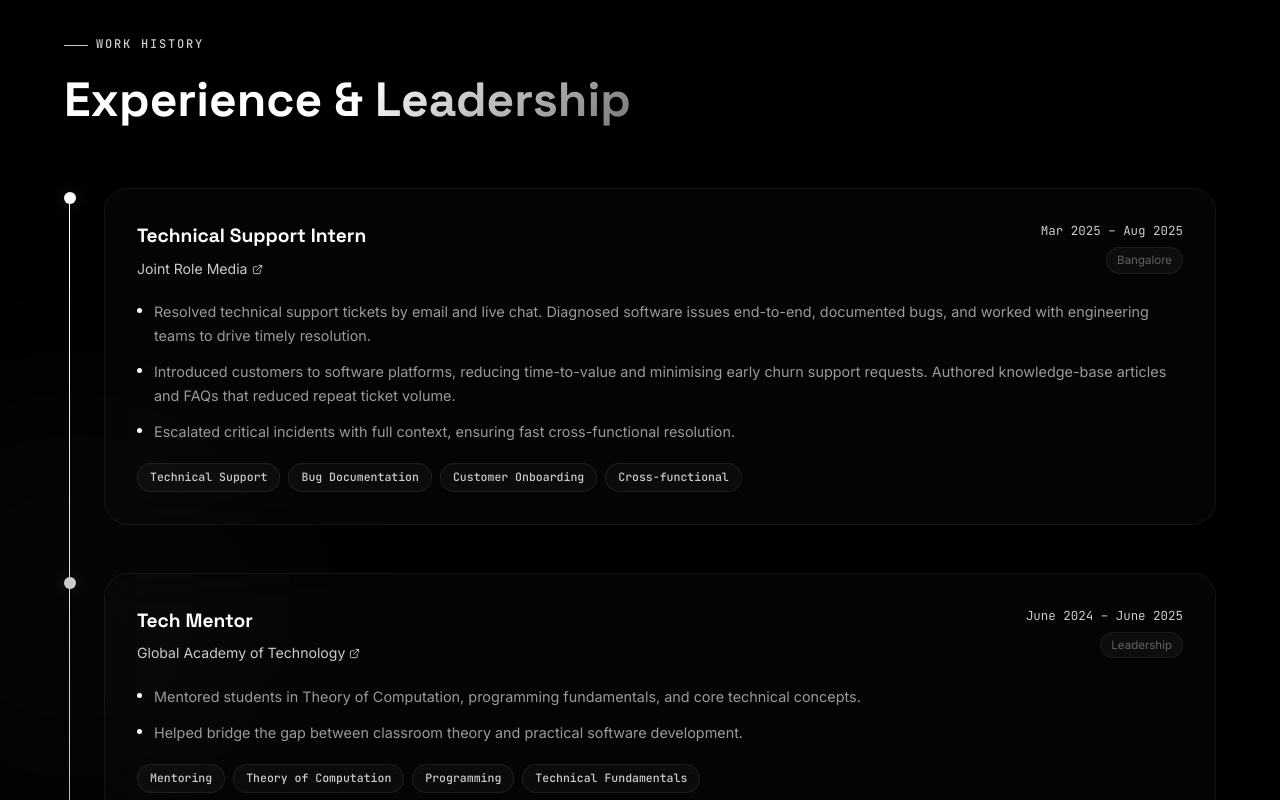
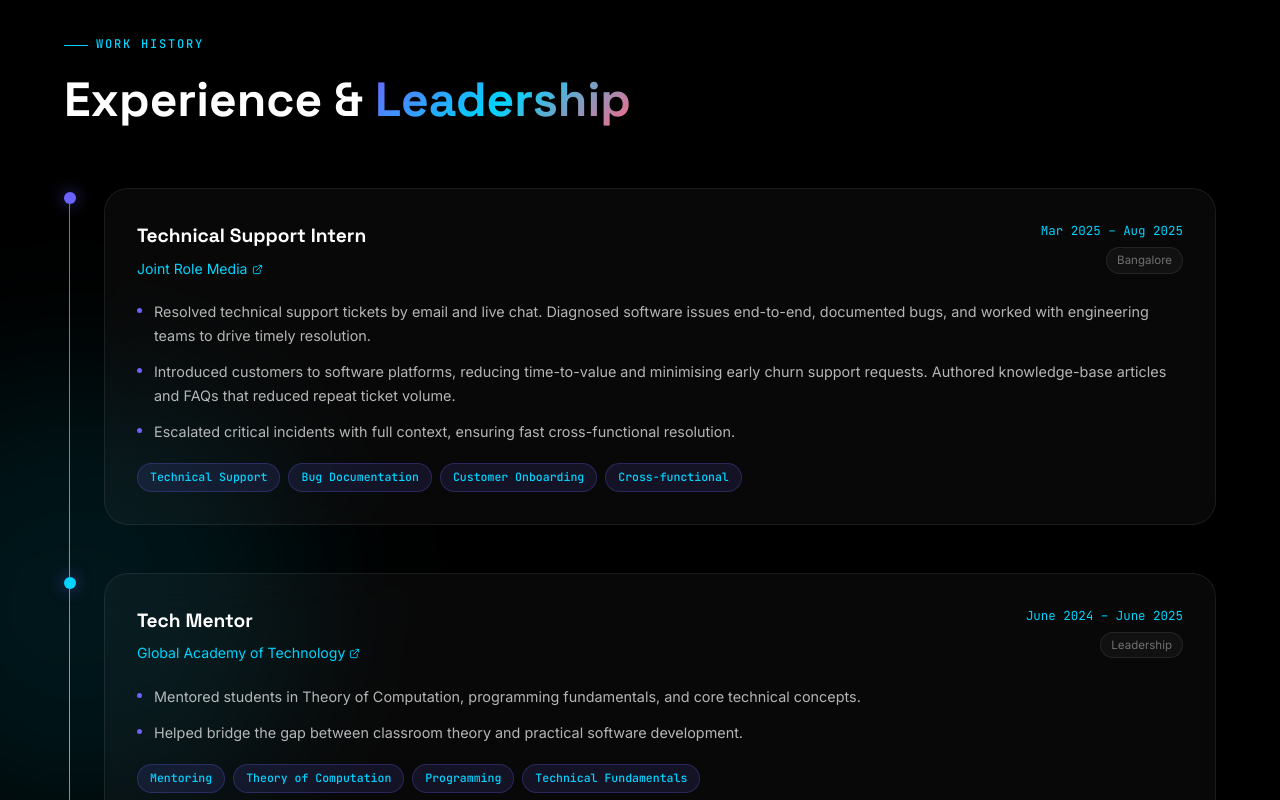
Before and after one commit to Pranav-ns/Portfolio, a Next.js app: page / in a window 1280 px wide. Shown: the part 2000-2800 px from the top of the page. Built offline with nearby package versions, Linux system fonts and the light colour scheme.

Commit message:
style: revert global theme and Experience changes, keep Projects boxes minimal

```diff
--- a/src/app/globals.css
+++ b/src/app/globals.css
@@ -11,37 +11,37 @@
   --bg-card-hover: rgba(255, 255, 255, 0.04);
 
   /* Accent Palette */
-  --accent-primary: #ffffff;
-  --accent-secondary: #cccccc;
-  --accent-tertiary: #999999;
-  --accent-green: #ffffff;
+  --accent-primary: #6c63ff;
+  --accent-secondary: #00d4ff;
+  --accent-tertiary: #ff6584;
+  --accent-green: #00ffb3;
 
   /* Gradients */
-  --gradient-primary: linear-gradient(135deg, #ffffff 0%, #888888 100%);
-  --gradient-hero: linear-gradient(135deg, #ffffff 0%, #aaaaaa 50%, #666666 100%);
-  --gradient-card: linear-gradient(135deg, rgba(255, 255, 255, 0.05) 0%, rgba(255, 255, 255, 0.01) 100%);
-  --gradient-text: linear-gradient(135deg, #ffffff, #bbbbbb, #777777);
-  --gradient-green: linear-gradient(135deg, #ffffff, #aaaaaa);
+  --gradient-primary: linear-gradient(135deg, #6c63ff 0%, #00d4ff 100%);
+  --gradient-hero: linear-gradient(135deg, #6c63ff 0%, #3b82f6 50%, #00d4ff 100%);
+  --gradient-card: linear-gradient(135deg, rgba(108, 99, 255, 0.15) 0%, rgba(0, 212, 255, 0.05) 100%);
+  --gradient-text: linear-gradient(135deg, #6c63ff, #00d4ff, #ff6584);
+  --gradient-green: linear-gradient(135deg, #00ffb3, #00d4ff);
 
   /* Text */
   --text-primary: #ffffff;
-  --text-secondary: rgba(255, 255, 255, 0.6);
-  --text-muted: rgba(255, 255, 255, 0.35);
+  --text-secondary: rgba(255, 255, 255, 0.7);
+  --text-muted: rgba(255, 255, 255, 0.4);
 
   /* Borders */
-  --border-subtle: rgba(255, 255, 255, 0.04);
-  --border-accent: rgba(255, 255, 255, 0.2);
-  --border-glow: rgba(255, 255, 255, 0.4);
+  --border-subtle: rgba(255, 255, 255, 0.06);
+  --border-accent: rgba(108, 99, 255, 0.3);
+  --border-glow: rgba(108, 99, 255, 0.6);
 
   /* Glass */
-  --glass-bg: rgba(255, 255, 255, 0.015);
-  --glass-border: rgba(255, 255, 255, 0.06);
-  --glass-blur: blur(24px);
+  --glass-bg: rgba(255, 255, 255, 0.03);
+  --glass-border: rgba(255, 255, 255, 0.08);
+  --glass-blur: blur(20px);
 
   /* Shadows */
-  --shadow-glow: 0 0 40px rgba(255, 255, 255, 0.05);
-  --shadow-card: 0 8px 32px rgba(0, 0, 0, 0.6);
-  --shadow-glow-cyan: 0 0 40px rgba(255, 255, 255, 0.03);
+  --shadow-glow: 0 0 40px rgba(108, 99, 255, 0.25);
+  --shadow-card: 0 8px 32px rgba(0, 0, 0, 0.4);
+  --shadow-glow-cyan: 0 0 40px rgba(0, 212, 255, 0.2);
 
   /* Spacing */
   --section-padding: 100px 0;
@@ -64,7 +64,7 @@
   --radius-full: 9999px;
 
   /* Cursor match */
-  --violet-dim: #222222;
+  --violet-dim: #3C3489;
 }
 
 /* ============================================
@@ -108,7 +108,7 @@ body {
 
 /* Selection */
 ::selection {
-  background: rgba(255, 255, 255, 0.15);
+  background: rgba(108, 99, 255, 0.35);
   color: white;
 }
 
@@ -248,7 +248,7 @@ h1, h2, h3, h4, h5, h6 {
 
 .btn-primary:hover {
   transform: translateY(-2px);
-  box-shadow: 0 10px 30px rgba(255, 255, 255, 0.15);
+  box-shadow: 0 10px 30px rgba(108, 99, 255, 0.5);
 }
 
 .btn-secondary {
@@ -270,7 +270,7 @@ h1, h2, h3, h4, h5, h6 {
 
 .btn-secondary:hover {
   border-color: var(--accent-primary);
-  background: rgba(255, 255, 255, 0.05);
+  background: rgba(108, 99, 255, 0.1);
   transform: translateY(-2px);
   box-shadow: var(--shadow-glow);
 }
@@ -319,8 +319,8 @@ h1, h2, h3, h4, h5, h6 {
   display: inline-flex;
   align-items: center;
   padding: 4px 12px;
-  background: rgba(255, 255, 255, 0.03);
-  border: 1px solid rgba(255, 255, 255, 0.08);
+  background: rgba(108, 99, 255, 0.12);
+  border: 1px solid rgba(108, 99, 255, 0.25);
   border-radius: var(--radius-full);
   font-family: var(--font-mono);
   font-size: 0.72rem;
@@ -331,19 +331,19 @@ h1, h2, h3, h4, h5, h6 {
 }
 
 .tech-badge:hover {
-  background: rgba(255, 255, 255, 0.08);
-  border-color: rgba(255, 255, 255, 0.2);
+  background: rgba(108, 99, 255, 0.25);
+  border-color: rgba(108, 99, 255, 0.5);
 }
 
 .tech-badge.green {
-  background: rgba(255, 255, 255, 0.03);
-  border-color: rgba(255, 255, 255, 0.08);
+  background: rgba(0, 255, 179, 0.1);
+  border-color: rgba(0, 255, 179, 0.25);
   color: var(--accent-green);
 }
 
 .tech-badge.pink {
-  background: rgba(255, 255, 255, 0.03);
-  border-color: rgba(255, 255, 255, 0.08);
+  background: rgba(255, 101, 132, 0.1);
+  border-color: rgba(255, 101, 132, 0.25);
   color: var(--accent-tertiary);
 }
 
@@ -384,15 +384,15 @@ h1, h2, h3, h4, h5, h6 {
 }
 
 .bg-orb-purple {
-  background: rgba(255, 255, 255, 0.03);
+  background: rgba(108, 99, 255, 0.15);
 }
 
 .bg-orb-cyan {
-  background: rgba(255, 255, 255, 0.02);
+  background: rgba(0, 212, 255, 0.1);
 }
 
 .bg-orb-pink {
-  background: rgba(255, 255, 255, 0.02);
+  background: rgba(255, 101, 132, 0.08);
 }
 
 /* ============================================
@@ -414,7 +414,7 @@ h1, h2, h3, h4, h5, h6 {
   background: var(--gradient-primary);
   position: relative;
   flex-shrink: 0;
-  box-shadow: 0 0 16px rgba(255, 255, 255, 0.15);
+  box-shadow: 0 0 16px rgba(108, 99, 255, 0.6);
 }
 
 .timeline-dot::after {
@@ -422,7 +422,7 @@ h1, h2, h3, h4, h5, h6 {
   position: absolute;
   inset: -4px;
   border-radius: 50%;
-  border: 1px solid rgba(255, 255, 255, 0.1);
+  border: 1px solid rgba(108, 99, 255, 0.3);
   animation: pulse-ring 2s ease-in-out infinite;
 }
 
@@ -452,7 +452,7 @@ h1, h2, h3, h4, h5, h6 {
 .skill-pill:hover {
   border-color: var(--border-accent);
   color: var(--text-primary);
-  background: rgba(255, 255, 255, 0.04);
+  background: rgba(108, 99, 255, 0.1);
   transform: translateY(-2px);
   box-shadow: var(--shadow-glow);
 }
@@ -467,7 +467,7 @@ h1, h2, h3, h4, h5, h6 {
 }
 
 .animated-border {
-  background: linear-gradient(-45deg, #ffffff, #cccccc, #999999, #555555);
+  background: linear-gradient(-45deg, #6c63ff, #00d4ff, #ff6584, #00ffb3);
   background-size: 400% 400%;
   animation: gradient-rotate 4s ease infinite;
   padding: 1px;
@@ -499,7 +499,7 @@ h1, h2, h3, h4, h5, h6 {
 }
 
 .shimmer-text {
-  background: linear-gradient(90deg, #ffffff, #aaaaaa, #ffffff, #aaaaaa, #ffffff);
+  background: linear-gradient(90deg, #6c63ff, #00d4ff, #ffffff, #00d4ff, #6c63ff);
   background-size: 200% auto;
   -webkit-background-clip: text;
   -webkit-text-fill-color: transparent;
@@ -561,12 +561,12 @@ h1, h2, h3, h4, h5, h6 {
   align-items: center;
   gap: 8px;
   padding: 8px 16px;
-  background: rgba(255, 255, 255, 0.05);
-  border: 1px solid rgba(255, 255, 255, 0.15);
+  background: rgba(0, 255, 179, 0.1);
+  border: 1px solid rgba(0, 255, 179, 0.3);
   border-radius: var(--radius-full);
   font-size: 0.8rem;
   font-weight: 600;
-  color: var(--text-primary);
+  color: var(--accent-green);
 }
 
 .availability-badge .dot {
@@ -613,11 +613,11 @@ h1, h2, h3, h4, h5, h6 {
    GLOW EFFECTS
    ============================================ */
 .glow-text {
-  text-shadow: 0 0 30px rgba(255, 255, 255, 0.15);
+  text-shadow: 0 0 30px rgba(108, 99, 255, 0.5);
 }
 
 .glow-cyan {
-  text-shadow: 0 0 20px rgba(255, 255, 255, 0.2);
+  text-shadow: 0 0 20px rgba(0, 212, 255, 0.6);
 }
 
 /* ============================================
@@ -638,7 +638,7 @@ h1, h2, h3, h4, h5, h6 {
 
 .input-field:focus {
   border-color: var(--accent-primary);
-  box-shadow: 0 0 0 3px rgba(255, 255, 255, 0.1);
+  box-shadow: 0 0 0 3px rgba(108, 99, 255, 0.15);
 }
 
 .input-field::placeholder {
--- a/src/components/Experience.tsx
+++ b/src/components/Experience.tsx
@@ -32,7 +32,7 @@ const experiences = [
       "Helped bridge the gap between classroom theory and practical software development."
     ],
     tags: ["Mentoring", "Theory of Computation", "Programming", "Technical Fundamentals"],
-    color: "var(--accent-secondary)",
+    color: "#00d4ff",
   },
   {
     role: "Co Facilitator",
@@ -46,7 +46,7 @@ const experiences = [
       "Led and supported events and activities that enhanced international student integration and campus involvement."
     ],
     tags: ["Community Building", "Cross-Cultural", "Event Leadership", "Student Engagement"],
-    color: "var(--accent-secondary)",
+    color: "#6c63ff",
   },
 ];
 
```
